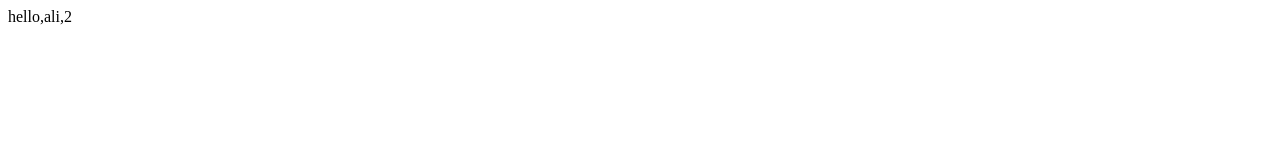
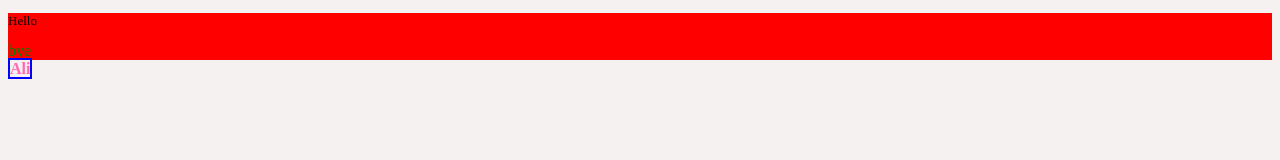
Before and after one commit to aliasadidev/Test1, a plain HTML site: page index.html in a window 1280 px wide. Drawn offline with Linux system fonts and the light colour scheme.

Commit message:
css and html

```diff
--- a/index.html
+++ b/index.html
@@ -1,12 +1,23 @@
 <!DOCTYPE html>
 <html lang="en">
+
 <head>
-    <meta charset="UTF-8">
-    <meta http-equiv="X-UA-Compatible" content="IE=edge">
-    <meta name="viewport" content="width=device-width, initial-scale=1.0">
-    <title>Document</title>
+	<title></title>
+	<link rel="stylesheet" href="main.css">
 </head>
+
 <body>
-    hello,ali,2
+	<div>
+		<p id="Hello">Hello</p>
+		<span id="bye">bye</span>
+	</div>
+	<strong
+		onmouseover="alert('Hello')"
+		id="fullName"
+		onclick="alert('Hello')"
+		style="border: 2px solid blue;">
+		Ali
+	</strong>
 </body>
+
 </html>
--- a/main.css
+++ b/main.css
@@ -1,5 +1,26 @@
-body{
-    padding-block-start: 0%;
-    background-color: red;
+body {
+	background-color: rgba(224, 207, 207, 0.281);
+}
 
+div {
+	background-color: red;
 }
+
+p {
+	/* background-color: green; */
+	font-size: 13px;
+}
+#fullName {
+	color: hotpink;
+}
+
+#bye {
+	color: green;
+}
+
+/* ctrl + / -> comment */
+
+/*
+	min 6 months -> OK
+
+*/
```
Also changed, not shown: main.js (added).
